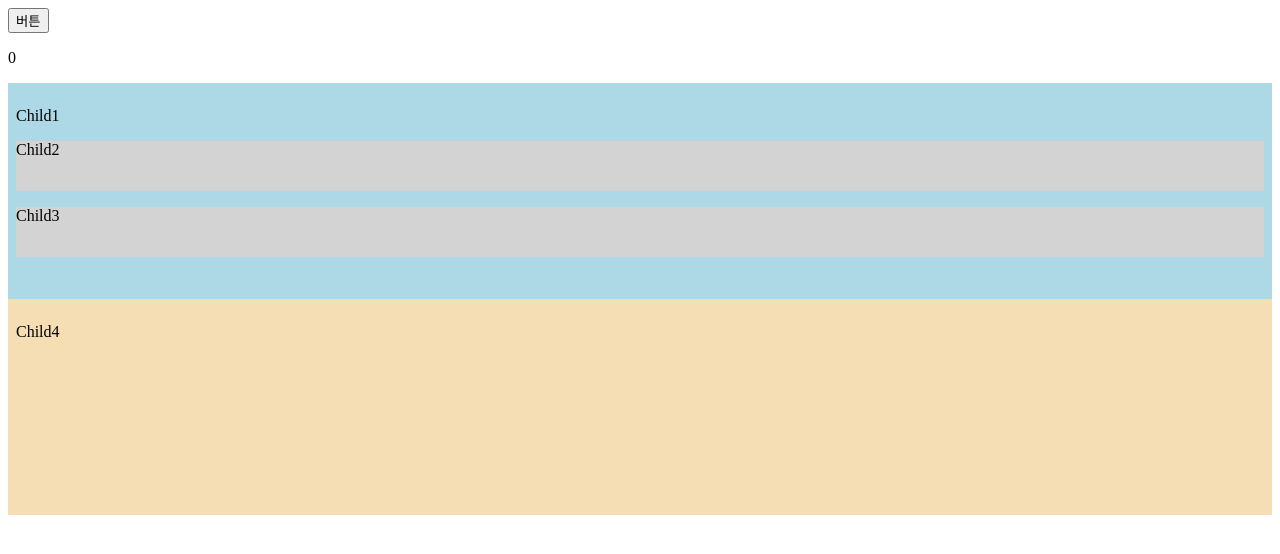
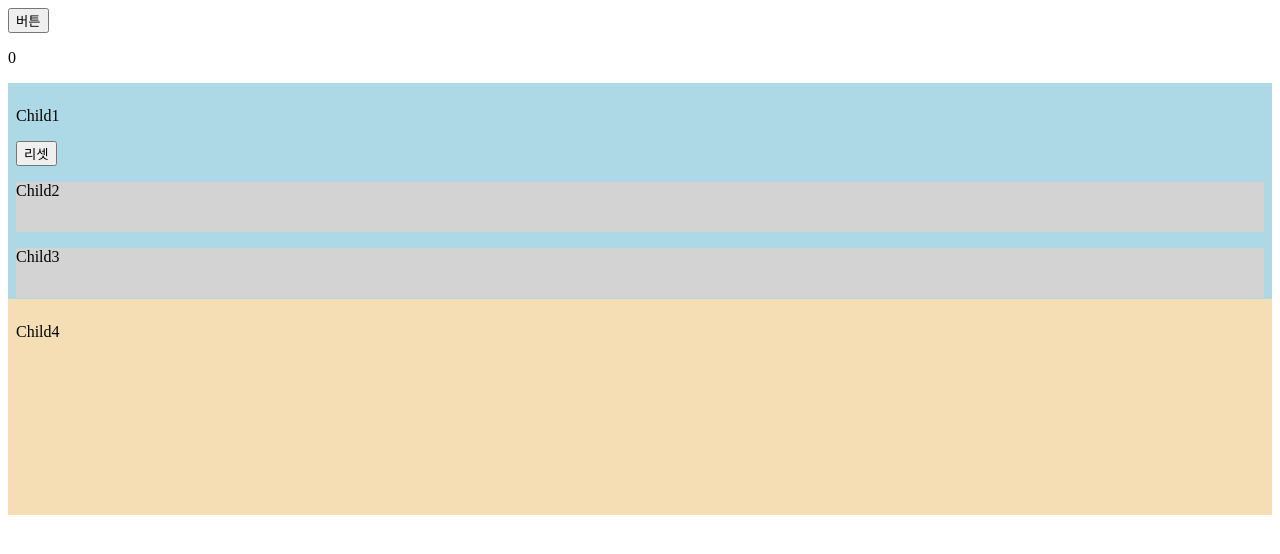
Before and after one commit to johnny-gill/realreact, a React (Create React App) app: page / in a window 1280 px wide. Shown: the top 554 px of the page. Built offline with nearby package versions, Linux system fonts and the light colour scheme.

Commit message:
함수메모이제이션 usecallback

```diff
--- a/src/App2.jsx
+++ b/src/App2.jsx
@@ -1,4 +1,4 @@
-import { memo, useState } from 'react';
+import { memo, useCallback, useState } from 'react';
 import { Child1 } from './components/Child1';
 import { Child4 } from './components/Child4';
 
@@ -10,11 +10,15 @@ export const App2 = memo(() => {
     setNum((prev) => prev + 1);
   };
 
+  const onClickReset = useCallback(() => {
+    setNum(0);
+  }, []);
+
   return (
     <>
       <button onClick={onClickButton}>버튼</button>
       <p>{num}</p>
-      <Child1 />
+      <Child1 onClickReset={onClickReset} />
       <Child4 />
     </>
   );
--- a/src/components/Child1.jsx
+++ b/src/components/Child1.jsx
@@ -8,12 +8,15 @@ const style = {
   padding: '8px',
 };
 
-export const Child1 = memo(() => {
+export const Child1 = memo((props) => {
   console.log('Child1 렌더링');
+
+  const { onClickReset } = props;
 
   return (
     <div style={style}>
       <p>Child1</p>
+      <button onClick={onClickReset}>리셋</button>
       <Child2 />
       <Child3 />
     </div>
```
